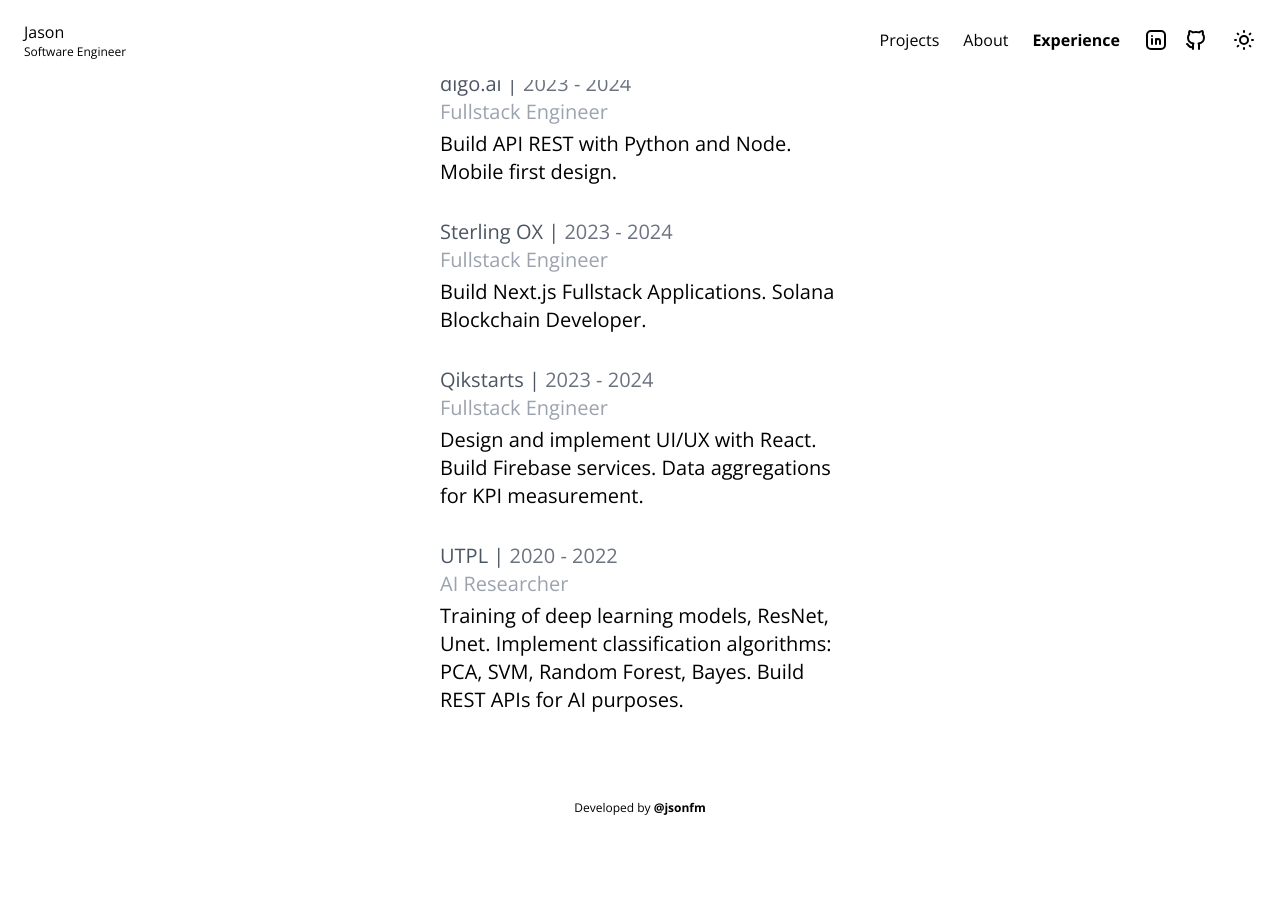
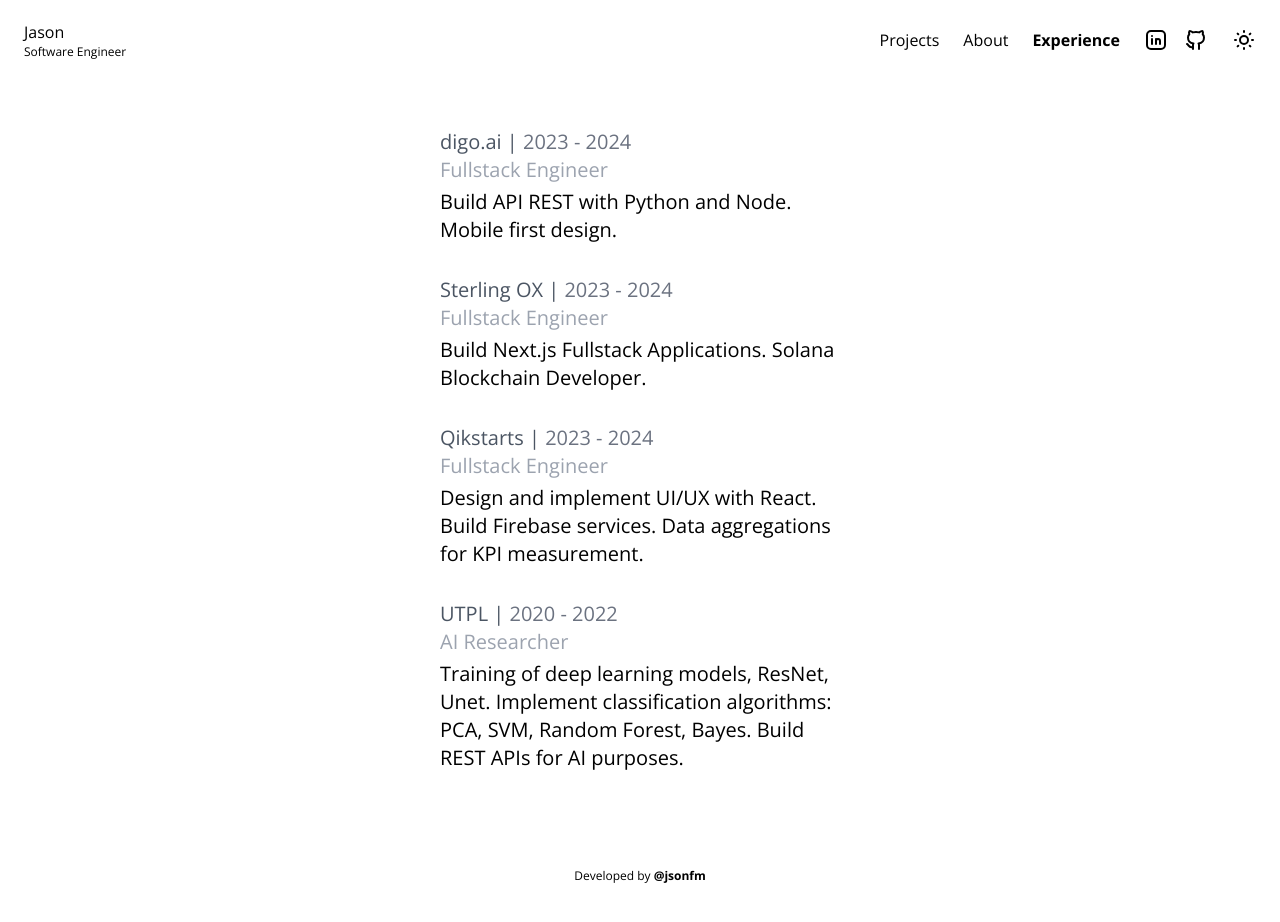
Before and after one commit to jsonfm/next-portfolio, a Next.js app: page /experience in a window 1280 px wide. Shown: the top 922 px of the page. Before the commit the page ends 864 px from the top, so only its background shows below. Built offline with nearby package versions, Linux system fonts and the light colour scheme.

Commit message:
✨ [UPDATE] exp

```diff
--- a/src/app/experience/page.tsx
+++ b/src/app/experience/page.tsx
@@ -4,8 +4,8 @@ import React from "react";
 const Experience = () => {
   return (
     <>
-      <section className="py-6 md:py-12 min-h-[90vh] flex justify-center items-center">
-        <div className="container-md  md:-mt-24">
+      <section className="py-6 md:pt-12 lg:pb-24 min-h-[90vh] flex justify-center items-center">
+        <div className="container-md ">
           <div className="flex flex-col items-center gap-8 md:text-xl">
             {experiences?.map((item, index) => (
               <div key={`exp-${index}`} className="w-full max-w-[400px]">
```
